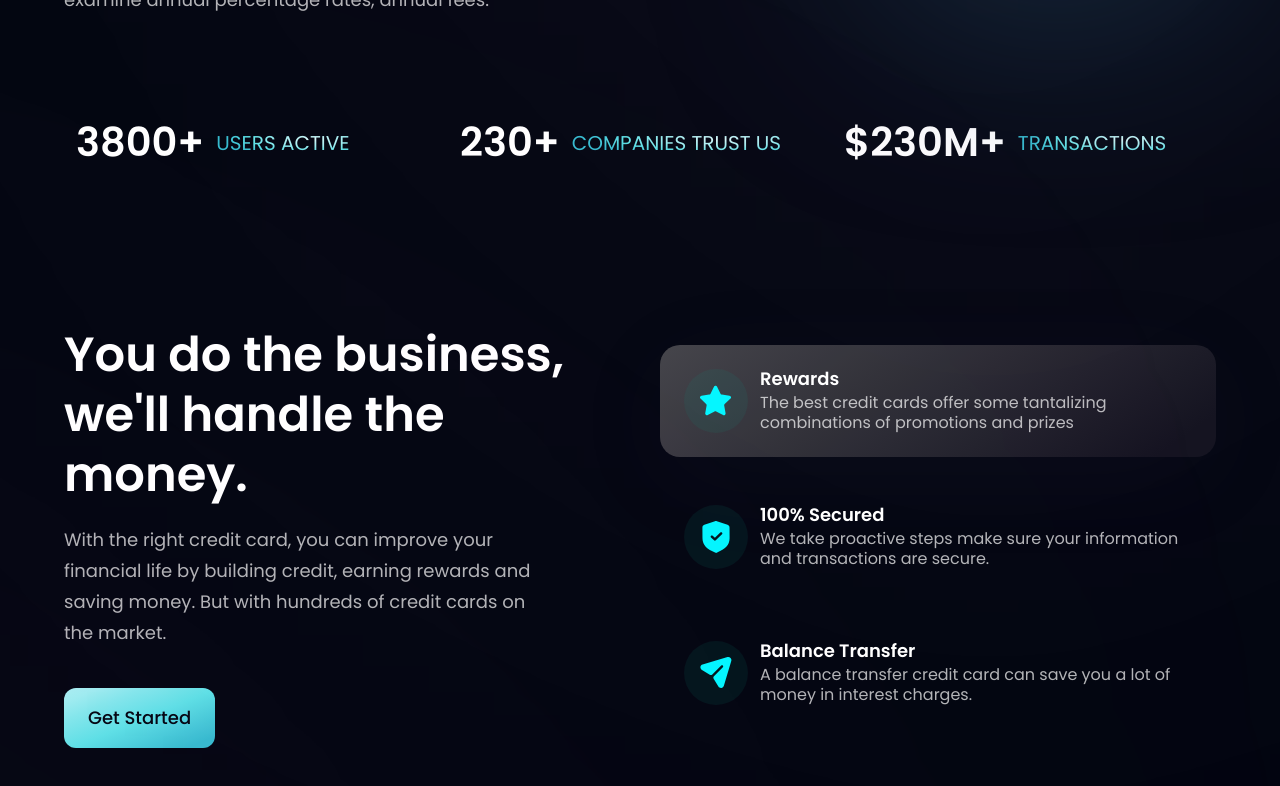
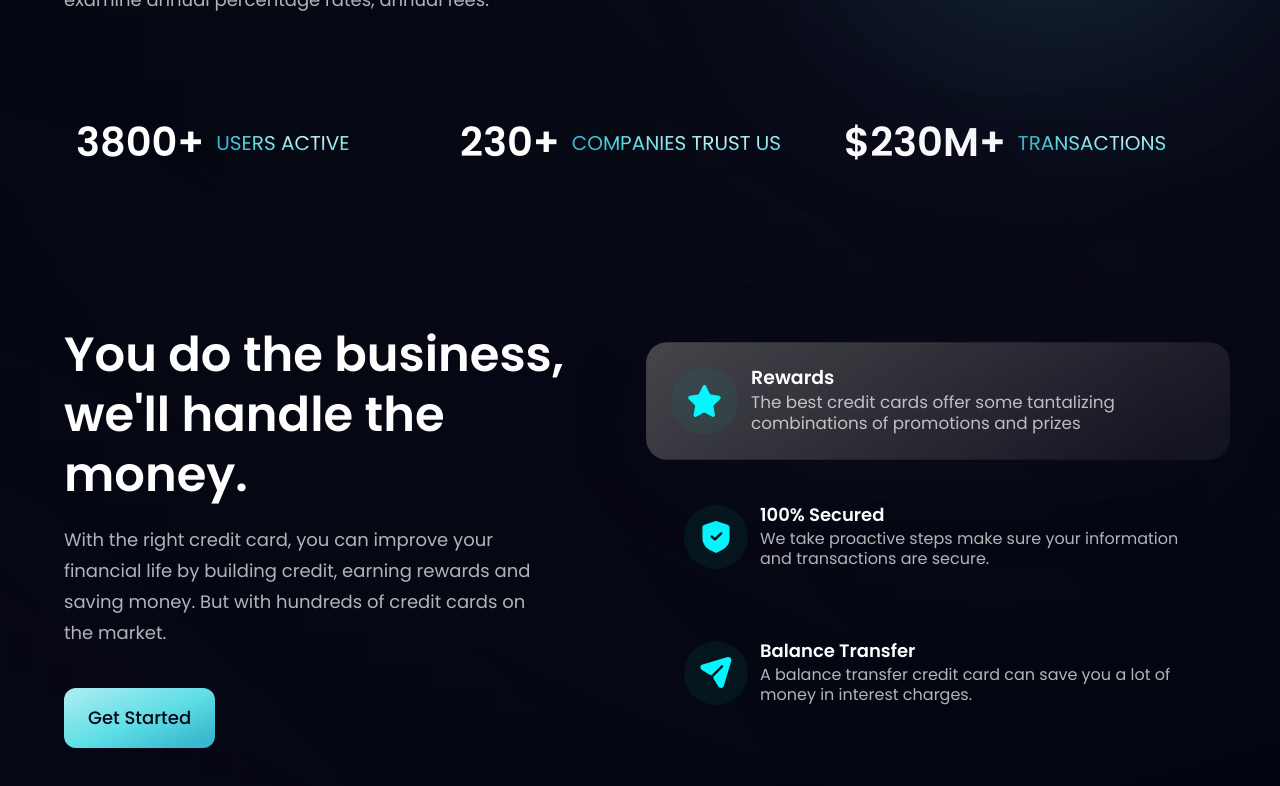
Before and after one commit to DarkLorenEstrada/hoobank, a React (Vite) app: page / in a window 1280 px wide. In both pictures the pointer is over the element 938 px from the left and 1084 px from the top of the page. Shown: the part 684-1470 px from the top of the page. Built offline with nearby package versions, Linux system fonts and the light colour scheme.

Commit message:
Combine feature-card and feedback card hover state

```diff
--- a/src/assets/styles/main.css
+++ b/src/assets/styles/main.css
@@ -140,11 +140,6 @@
   transition: all 300ms ease-in-out;
 }
 
-.feature-card:hover {
-  background: var(--black-gradient);
-  box-shadow: var(--card-shadow);
-}
-
 .feedback-container .feedback-card:last-child {
   margin-right: 0px;
 }
@@ -153,9 +148,14 @@
   background: transparent;
 }
 
-.feedback-card:hover {
+.feedback-card:hover,
+.feature-card:hover {
   background: var(--black-gradient);
   transform: scale(1.05);
+}
+
+.feature-card:hover {
+  box-shadow: var(--card-shadow);
 }
 
 .cta {
```
